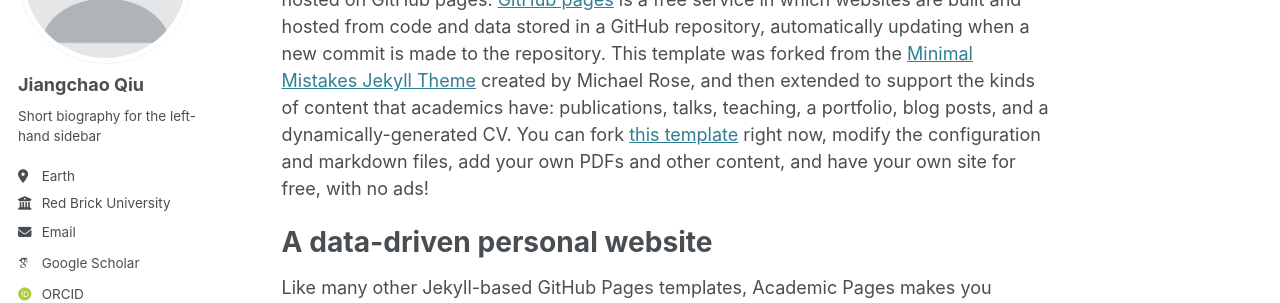
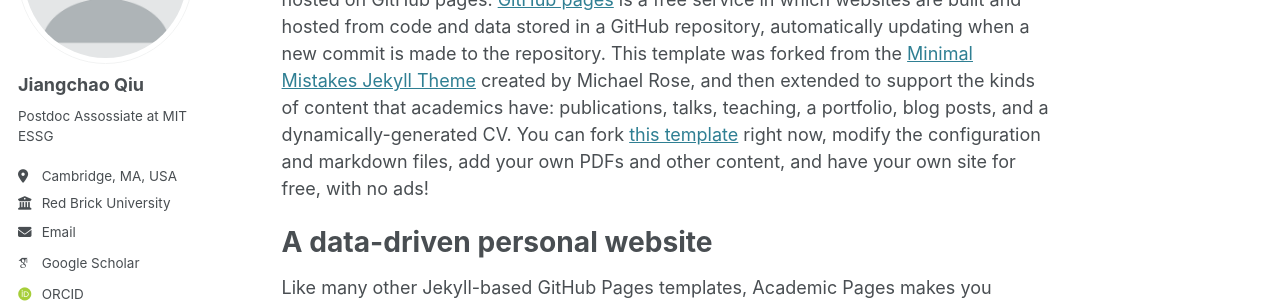
Before and after one commit to Jiangchao3/JiangchaoQiu, a Jekyll site: the page built from _pages/about.md, in a window 1280 px wide. Shown: the part 217-520 px from the top of the page. Built offline with Jekyll 4.4.1, drawn with Linux system fonts in a browser that asks for light colours; some web fonts are replaced.

Commit message:
Update _config.yml

```diff
--- a/_config.yml
+++ b/_config.yml
@@ -25,8 +25,8 @@ author:
   avatar           : "profile.png"
   name             : "Jiangchao Qiu"
   pronouns         : # example: "she/her"
-  bio              : "Short biography for the left-hand sidebar"
-  location         : "Earth"
+  bio              : "Postdoc Assossiate at MIT ESSG"
+  location         : "Cambridge, MA, USA"
   employer         : "Red Brick University"
   uri              : # URL
   email            : "none@example.org"
```
